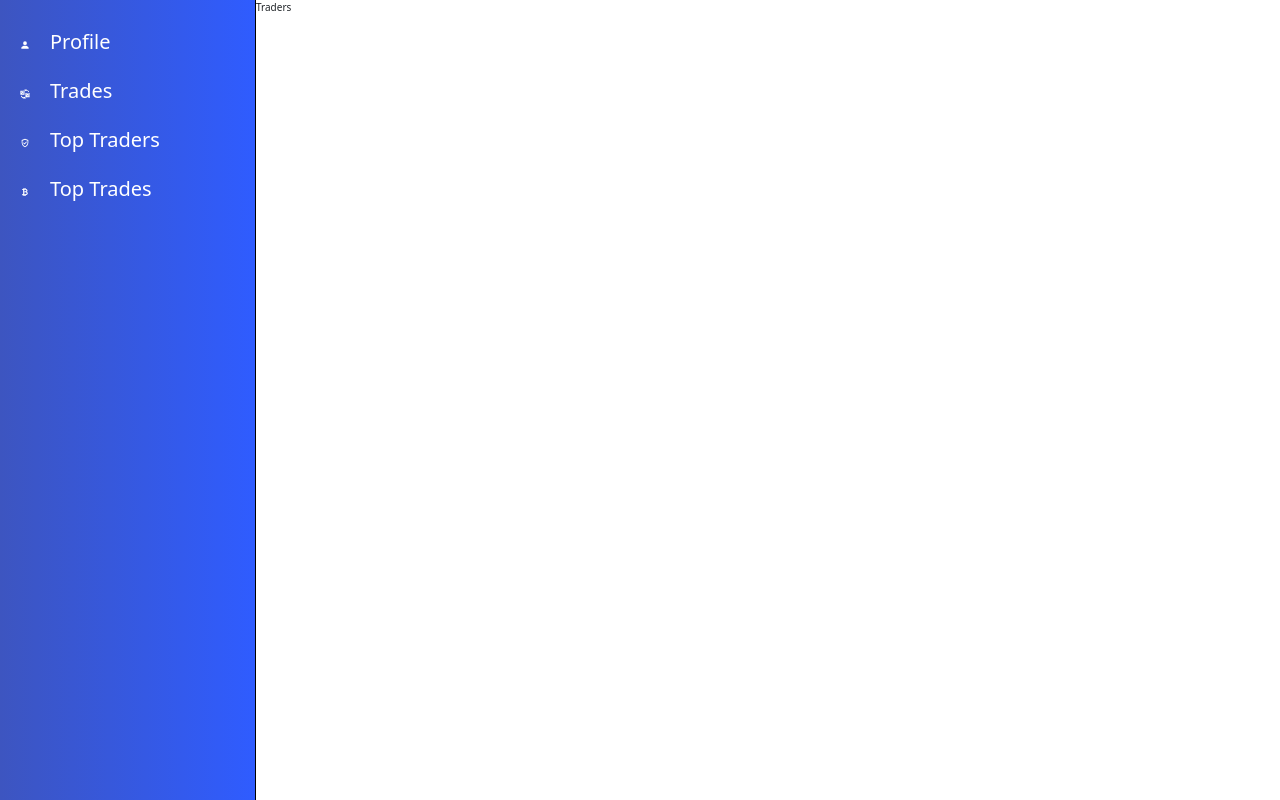
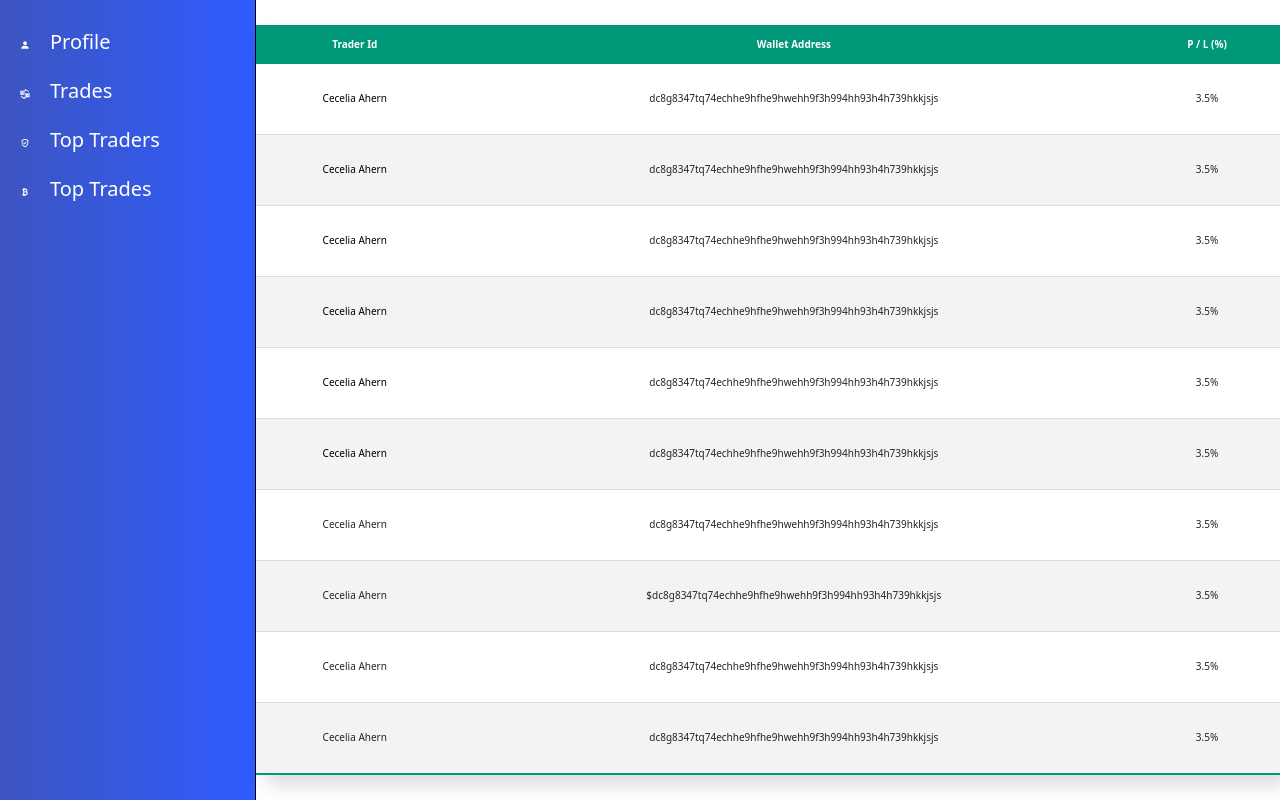
Before and after one commit to kekene48/tradeguide-master, a React (Create React App) app: page /toptraders in a window 1280 px wide. Built offline with nearby package versions, Linux system fonts and the light colour scheme.

Commit message:
second commit

```diff
--- a/src/Feeds/Feed.jsx
+++ b/src/Feeds/Feed.jsx
@@ -3,7 +3,8 @@ import React from "react";
 const Feed = ({ isOpen }) => {
   return (
     <>
-      <div>{isOpen ? <h1>Feed</h1> : ""}</div>
+      <h1>Feed</h1>
+      {/* <div>{isOpen ? <h1>Feed</h1> : ""}</div> */}
       {/* <div className="container w-full">
         <h1>Feed</h1>
       </div> */}
--- a/src/Home/home.scss
+++ b/src/Home/home.scss
@@ -77,8 +77,8 @@ $color-black: #000;
     justify-content: center;
     align-items: center;
 
-    animation: Shake 1s ease-in-out;
-    transition-delay: 1s;
+    animation: Shake .5s ease-in-out;
+    transition-delay: .1s;
 
     &:hover {
       cursor: pointer;
@@ -150,6 +150,7 @@ $color-black: #000;
     flex-direction: column;
     align-items: center;
     padding: 2rem;
+    border-radius: .4rem;
 
     &-p {
       font-size: 1.3rem;
@@ -162,6 +163,7 @@ $color-black: #000;
 
     &-h2 {
       text-align: center;
+      font-weight: bold;
     }
   }
 }
--- a/src/Main/Profile/Profile.jsx
+++ b/src/Main/Profile/Profile.jsx
@@ -70,16 +70,16 @@ const Profile = () => {
                 >
                   <div className="d-flex justify-content-end text-center py-1">
                     <div>
-                      <p className="mb-1 h5">253</p>
-                      <p className="small text-muted mb-0">Photos</p>
+                      <p className="mb-1 h5">53</p>
+                      <p className="small text-muted mb-0">Posts</p>
                     </div>
                     <div className="px-3">
                       <p className="mb-1 h5">1026</p>
-                      <p className="small text-muted mb-0">Followers</p>
+                      <p className="small text-muted mb-0">Subscribers</p>
                     </div>
                     <div>
-                      <p className="mb-1 h5">478</p>
-                      <p className="small text-muted mb-0">Following</p>
+                      <p className="mb-1 h5">18</p>
+                      <p className="small text-muted mb-0">Subscribed</p>
                     </div>
                   </div>
                 </div>
@@ -121,7 +121,7 @@ const Profile = () => {
                     Subscribe
                   </button>
                 </div>
-                <div className="d-flex justify-content-between text-center mt-5 mb-2">
+                <div className="d-flex justify-content-between text-center mt-5 mb-2 px-5">
                   <div>
                     <p className="mb-2 h5">8471</p>
                     <p className="text-muted mb-0">Wallets Balance</p>
@@ -143,7 +143,7 @@ const Profile = () => {
         </div>
         {/* PROFILE ENDS HERE */}
       </div>
-      <Feed isOpen={isOpen} />
+      {isOpen ? <Feed isOpen={isOpen} /> : ""}
       {isOpen ? <Modale isOpen={isOpen} setIsOpen={setIsOpen} /> : ""}
     </>
   );
--- a/src/Main/Top.jsx
+++ b/src/Main/Top.jsx
@@ -1,6 +1,8 @@
 import React from "react";
 import { useRef } from "react";
 import "./Top.scss";
+import { AiOutlineSwap } from "react-icons/ai";
+import { Link } from "react-router-dom";
 
 const Top = () => {
   let targetValue1 = useRef("Link");
@@ -24,6 +26,17 @@ const Top = () => {
 
   return (
     <div className="top">
+      <Link
+        to="/"
+        className="app__top"
+        style={{ left: "-3rem", top: "-.5rem" }}
+      >
+        <div
+          className="app__logo"
+          style={{ width: "4rem", height: "4rem" }}
+        ></div>
+        <div className="app__title">Trade Guide</div>
+      </Link>
       <div className="swap-1 swap-card">
         <input type="text" placeholder="0" />
         <div className="custom-select">
@@ -39,6 +52,9 @@ const Top = () => {
             <option value="ETHEREUM">Ethereurm</option>
           </select>
         </div>
+      </div>
+      <div className="icon">
+        <AiOutlineSwap style={{ width: "2.5rem", height: "1.5rem" }} />
       </div>
       <div className="swap-2 swap-card">
         <input type="text" placeholder="0" />
@@ -56,6 +72,12 @@ const Top = () => {
           </select>
         </div>
       </div>
+      <button
+        className="btn btn-primary btn-lg top-btn"
+        onClick={() => console.log("swap successful")}
+      >
+        Swap
+      </button>
     </div>
   );
 };
--- a/src/Main/Top.scss
+++ b/src/Main/Top.scss
@@ -5,12 +5,17 @@ $color-black: #000;
 
 .top {
     width: 100%;
-    background-color: green;
+    background-color: lightblue;
     height: 10vh;
     display: flex;
     justify-content: space-around;
     align-items: center;
-    // background-image: linear-gradient(to right, $color-primary-1, $color-primary-2);;
+    // background-image: linear-gradient(to right, $color-primary-1, $color-primary-2);
+
+    &-btn {
+        width: 10rem;
+        border-radius: .5rem;
+    }
 }
 
 .swap{
--- a/src/Main/Traders/Traders.jsx
+++ b/src/Main/Traders/Traders.jsx
@@ -1,13 +1,88 @@
-import React from 'react'
-import Sidebar from '../Sidebar'
+import React from "react";
+import Sidebar from "../Sidebar";
+import { Link } from "react-router-dom";
+import "./Traders.scss";
 
 const Traders = () => {
+  const walletAddress = "dc8g8347tq74echhe9hfhe9hwehh9f3h994hh93h4h739hkkjsjs";
   return (
-    <div style={{display: 'flex'}}>
+    <div style={{ display: "flex" }}>
       <Sidebar />
-      Traders
+      <table className="styled-table">
+        <thead>
+          <tr>
+            <th>Trader Id</th>
+            <th>Wallet Address</th>
+            <th>P / L (%)</th>
+          </tr>
+        </thead>
+        <tbody>
+          <tr>
+            <td>
+              <Link to="/profile">Cecelia Ahern</Link>
+            </td>
+            <td>{walletAddress}</td>
+            <td>3.5%</td>
+          </tr>
+          <tr>
+            <td>
+              <Link to="/profile">Cecelia Ahern</Link>
+            </td>
+            <td>{walletAddress}</td>
+            <td>3.5%</td>
+          </tr>
+          <tr>
+            <td>
+              <Link to="/profile">Cecelia Ahern</Link>
+            </td>
+            <td>{walletAddress}</td>
+            <td>3.5%</td>
+          </tr>
+          <tr>
+            <td>
+              <Link to="/profile">Cecelia Ahern</Link>
+            </td>
+            <td>{walletAddress}</td>
+            <td>3.5%</td>
+          </tr>
+          <tr>
+            <td>
+              <Link to="/profile">Cecelia Ahern</Link>
+            </td>
+            <td>{walletAddress}</td>
+            <td>3.5%</td>
+          </tr>
+          <tr>
+            <td>
+              <Link to="/profile">Cecelia Ahern</Link>
+            </td>
+            <td>{walletAddress}</td>
+            <td>3.5%</td>
+          </tr>
+          <tr>
+            <td>Cecelia Ahern</td>
+            <td>{walletAddress}</td>
+            <td>3.5%</td>
+          </tr>
+          <tr>
+            <td>Cecelia Ahern</td>
+            <td>${walletAddress}</td>
+            <td>3.5%</td>
+          </tr>
+          <tr>
+            <td>Cecelia Ahern</td>
+            <td>{walletAddress}</td>
+            <td>3.5%</td>
+          </tr>
+          <tr>
+            <td>Cecelia Ahern</td>
+            <td>{walletAddress}</td>
+            <td>3.5%</td>
+          </tr>
+        </tbody>
+      </table>
     </div>
-  )
-}
+  );
+};
 
-export default Traders
+export default Traders;
--- a/src/Main/Traders/Traders.scss
+++ b/src/Main/Traders/Traders.scss
@@ -0,0 +1,3 @@
+a {
+    color: black;
+}
--- a/src/Main/Trades/NormTrades/Trades.jsx
+++ b/src/Main/Trades/NormTrades/Trades.jsx
@@ -50,6 +50,54 @@ const Trades = () => {
             <td>1982353733</td>
             <td>3.5%</td>
           </tr>
+          <tr>
+            <td>Ether</td>
+            <td>Cecelia Ahern</td>
+            <td>1300</td>
+            <td>1409</td>
+            <td>1982353733</td>
+            <td>3.5%</td>
+          </tr>
+          <tr>
+            <td>Ether</td>
+            <td>Cecelia Ahern</td>
+            <td>1300</td>
+            <td>1409</td>
+            <td>1982353733</td>
+            <td>3.5%</td>
+          </tr>
+          <tr>
+            <td>Ether</td>
+            <td>Cecelia Ahern</td>
+            <td>1300</td>
+            <td>1409</td>
+            <td>1982353733</td>
+            <td>3.5%</td>
+          </tr>
+          <tr>
+            <td>Ether</td>
+            <td>Cecelia Ahern</td>
+            <td>1300</td>
+            <td>1409</td>
+            <td>1982353733</td>
+            <td>3.5%</td>
+          </tr>
+          <tr>
+            <td>Ether</td>
+            <td>Cecelia Ahern</td>
+            <td>1300</td>
+            <td>1409</td>
+            <td>1982353733</td>
+            <td>3.5%</td>
+          </tr>
+          <tr>
+            <td>Ether</td>
+            <td>Cecelia Ahern</td>
+            <td>1300</td>
+            <td>1409</td>
+            <td>1982353733</td>
+            <td>3.5%</td>
+          </tr>
         </tbody>
       </table>
     </div>
```
